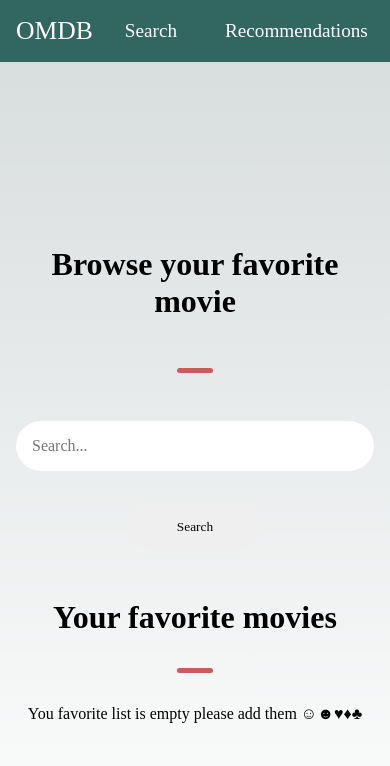
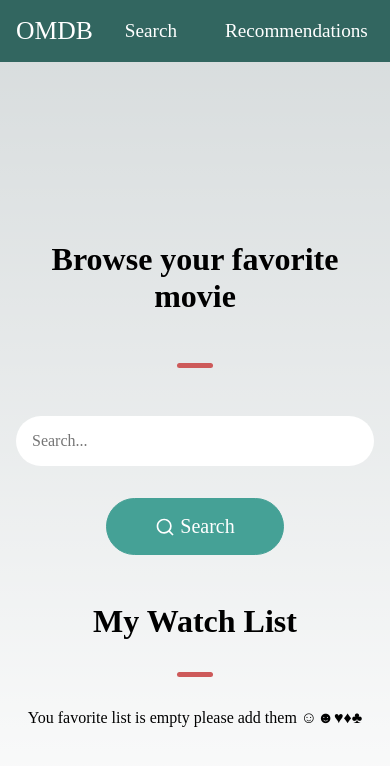
Before and after one commit to Fabu1da/movie_app, a Next.js app: page / in a window 390 px wide. Shown: the top 766 px of the page. Built offline with nearby package versions, Linux system fonts and the light colour scheme.

Commit message:
change dark mode

```diff
--- a/src/pages/_document.js
+++ b/src/pages/_document.js
@@ -1,4 +1,4 @@
-import { Html, Head, Main, NextScript } from 'next/document'
+import { Html, Head, Main, NextScript } from "next/document";
 
 export default function Document() {
   return (
@@ -9,5 +9,5 @@ export default function Document() {
         <NextScript />
       </body>
     </Html>
-  )
+  );
 }
--- a/src/pages/card/card.module.css
+++ b/src/pages/card/card.module.css
@@ -5,6 +5,7 @@
   border-radius: 10px;
   box-shadow: rgba(171, 171, 171, 0.2) 0px 5px 18px;
   background-color: #121212;
+  color: white;
   display: flex;
   flex-direction: column;
   justify-content: space-between;
@@ -56,6 +57,7 @@
   border: none;
   font-size: 30px;
   cursor: pointer;
+  color: white;
 }
 .movieType button.isFavorite {
   color: #cb0000;
--- a/src/pages/index.js
+++ b/src/pages/index.js
@@ -4,6 +4,7 @@ import styles from "@/styles/search.module.css";
 import { useState, useContext } from "react";
 import { useRouter } from "next/router";
 import { favoriteContext } from "./_app";
+import { RiSearchLine } from "react-icons/ri";
 import Card from "./card/card";
 
 const inter = Inter({ subsets: ["latin"] });
@@ -43,11 +44,14 @@ export default function Search() {
             value={search}
             placeholder="Search..."
           />
-          <button className="">Search</button>
+          <button className="buttonSearch">
+            <RiSearchLine />
+            Search
+          </button>
         </form>
 
         <div className={`${styles.favorite}`}>
-          <h1>Your favorite movies</h1>
+          <h1>My Watch List</h1>
           <div className={`${styles.underLineBox}`} />
           <div className={`${styles.favoriteList}`}>
             {favorite.length !== 0 ? (
--- a/src/pages/recommend.js
+++ b/src/pages/recommend.js
@@ -78,6 +78,10 @@ export default function Recommend() {
         <title>OMDB Browser - Recommendations</title>
         <meta name="description" content="Get movie recommendations." />
         <meta name="viewport" content="width=device-width, initial-scale=1" />
+        <meta
+          httpEquiv="Content-Security-Policy"
+          content="upgrade-insecure-requests"
+        />
         <link rel="icon" href="/favicon.ico" />
       </Head>
       <main className={`${styles.main} ${inter.className}`}>
--- a/src/styles/search.module.css
+++ b/src/styles/search.module.css
@@ -19,8 +19,9 @@
   border: 1px transparent;
   padding-left: 1rem;
   font-size: 16px;
+  font-size: 20px;
 }
-.searchBox input::after {
+.searchBox input:focus {
   border: 1px solid rgb(205, 90, 90);
 }
 .searchBox button {
@@ -30,6 +31,13 @@
   border: 1px transparent;
   /* padding-left: 1rem; */
   width: fit-content;
+  cursor: pointer;
+  background: #347e75;
+  color: white;
+  font-size: 20px;
+  display: flex;
+  align-items: center;
+  gap: 5px;
 }
 
 .movieList {
@@ -112,8 +120,11 @@
   .searchBox button {
     padding: 1rem 3rem;
     border-radius: 2rem;
-    border: 1px transparent;
+    border: 1px solid #45a196;
     width: fit-content;
+    background: #45a196;
+    color: white;
+    cursor: pointer;
   }
   .favorite {
     display: flex;
```
